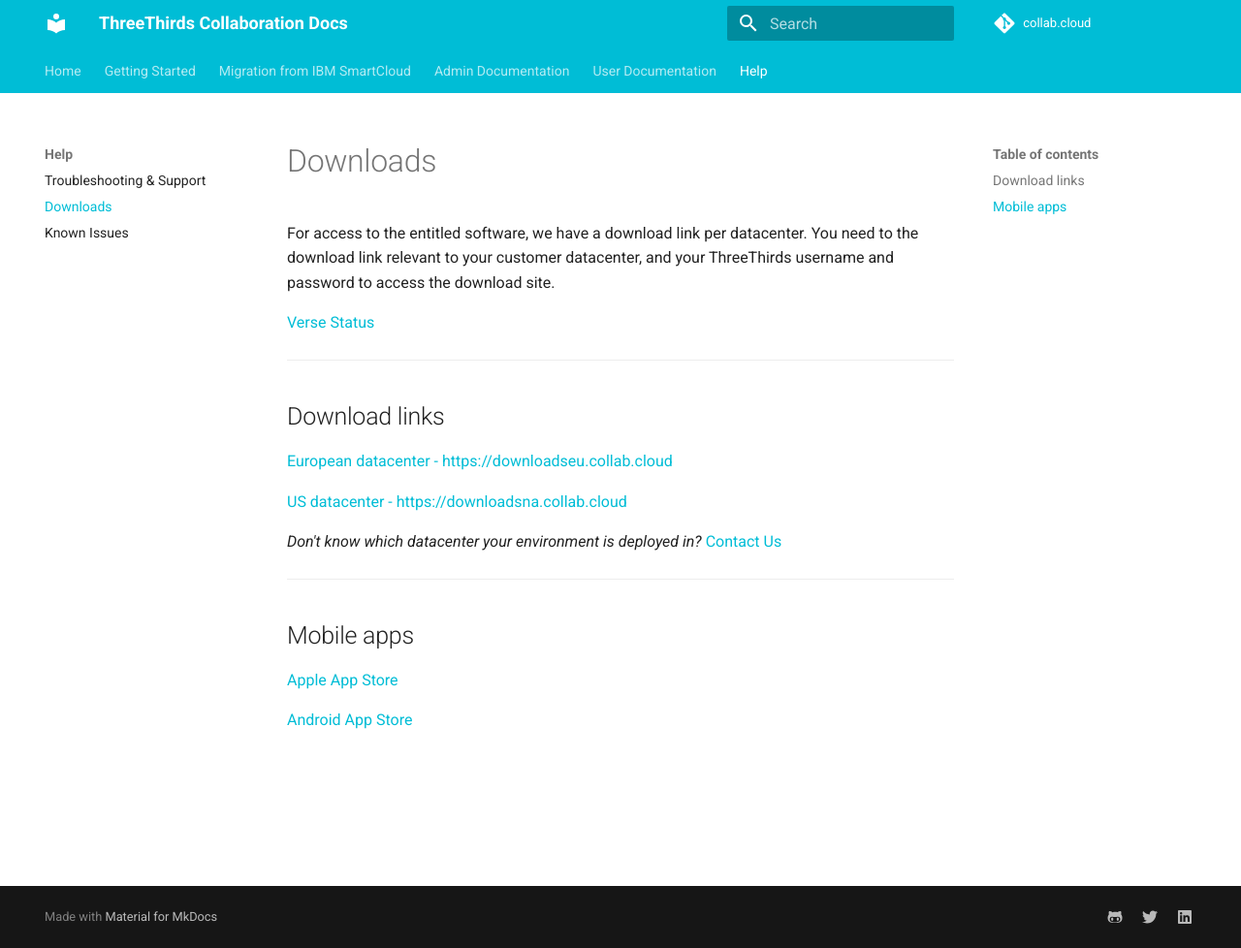
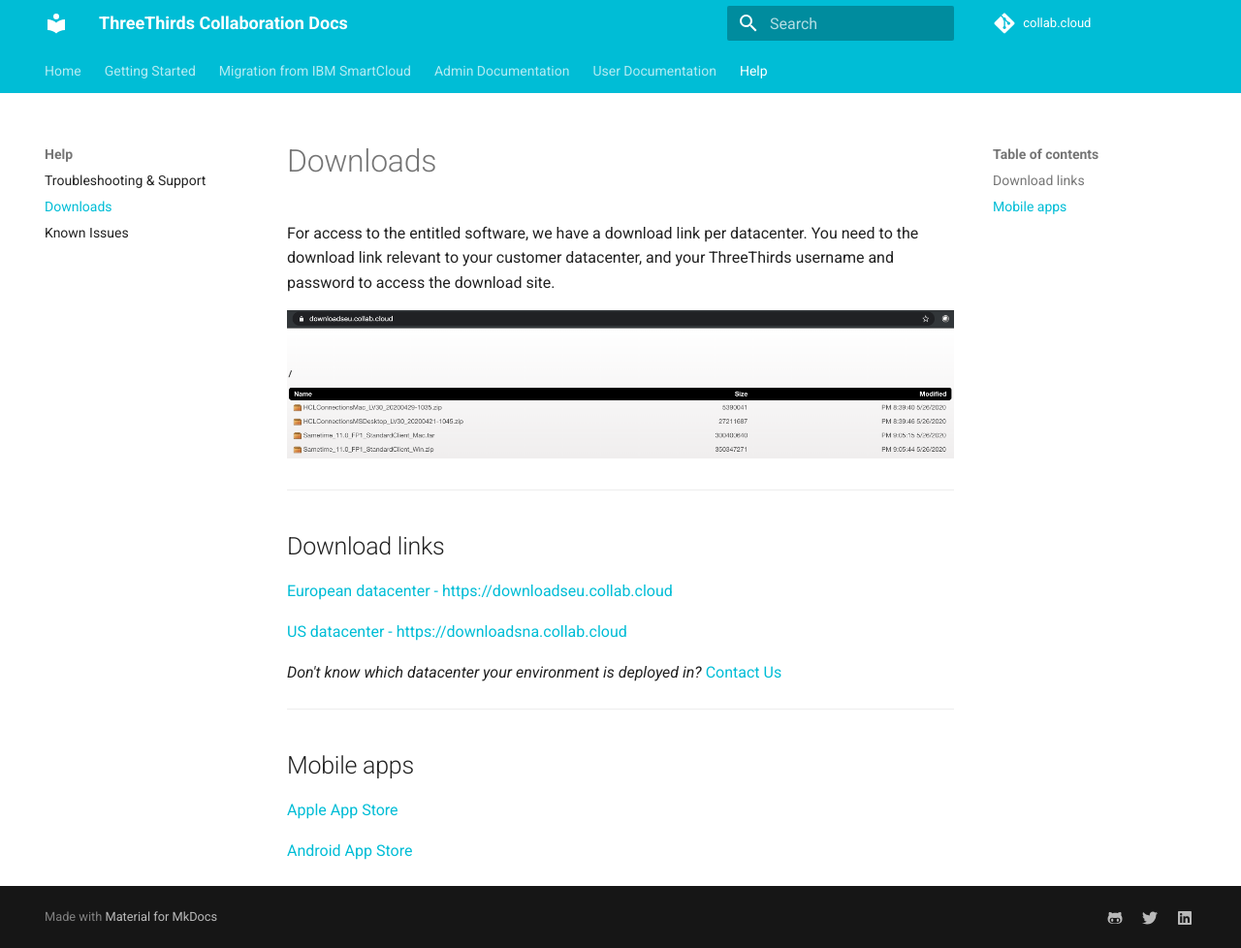
Before and after one commit to collabdotcloud/docs.collab.cloud, an MkDocs documentation site: the page built from docs/help/downloads.md, in a window 1280 px wide and 978 px high. Shown: the whole window at 97% size. Built offline with MkDocs 1.6.1 and Material for MkDocs 9.7.7, drawn with Linux system fonts in a browser that asks for light colours.

Commit message:
minor updates

```diff
--- a/docs/help/downloads.md
+++ b/docs/help/downloads.md
@@ -3,7 +3,7 @@
 For access to the entitled software, we have a download link per datacenter.
 You need to the download link relevant to your customer datacenter, and your ThreeThirds username and password to access the download site.
 
-[Verse Status](/assets/images/screen-shots/help/downloads-eu.png)
+![Verse Status](/assets/images/screen-shots/help/downloads-eu.png)
 
 ---
 
```
